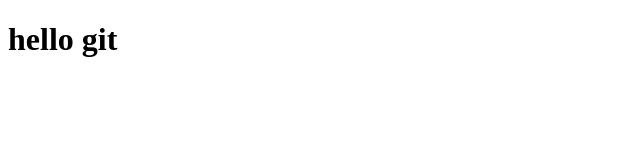
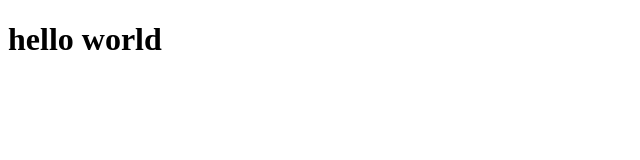
Before and after one commit to artur-knopik/git-course-4, a plain HTML site: page index.html in a window 1280 px wide. Shown: the whole page, without its empty margins (0-640 px from the left). Drawn offline with Linux system fonts and the light colour scheme.

Commit message:
hello world added to index.html

```diff
--- a/index.html
+++ b/index.html
@@ -7,6 +7,6 @@
     <title>ISA git-course-4</title>
 </head>
 <body>
-    <h1> hello git</h1>
+    <h1> hello world</h1>
 </body>
 </html>
```
